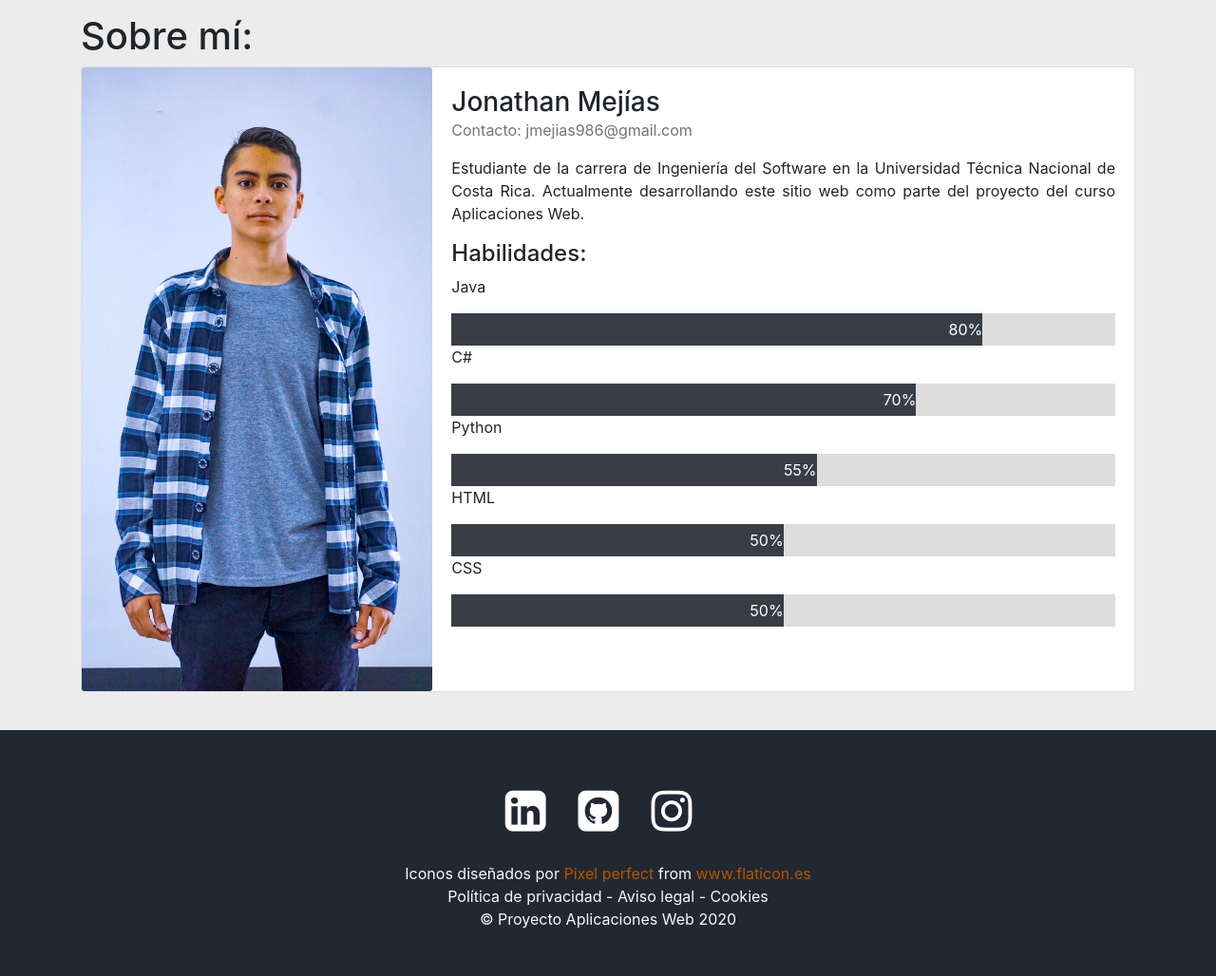
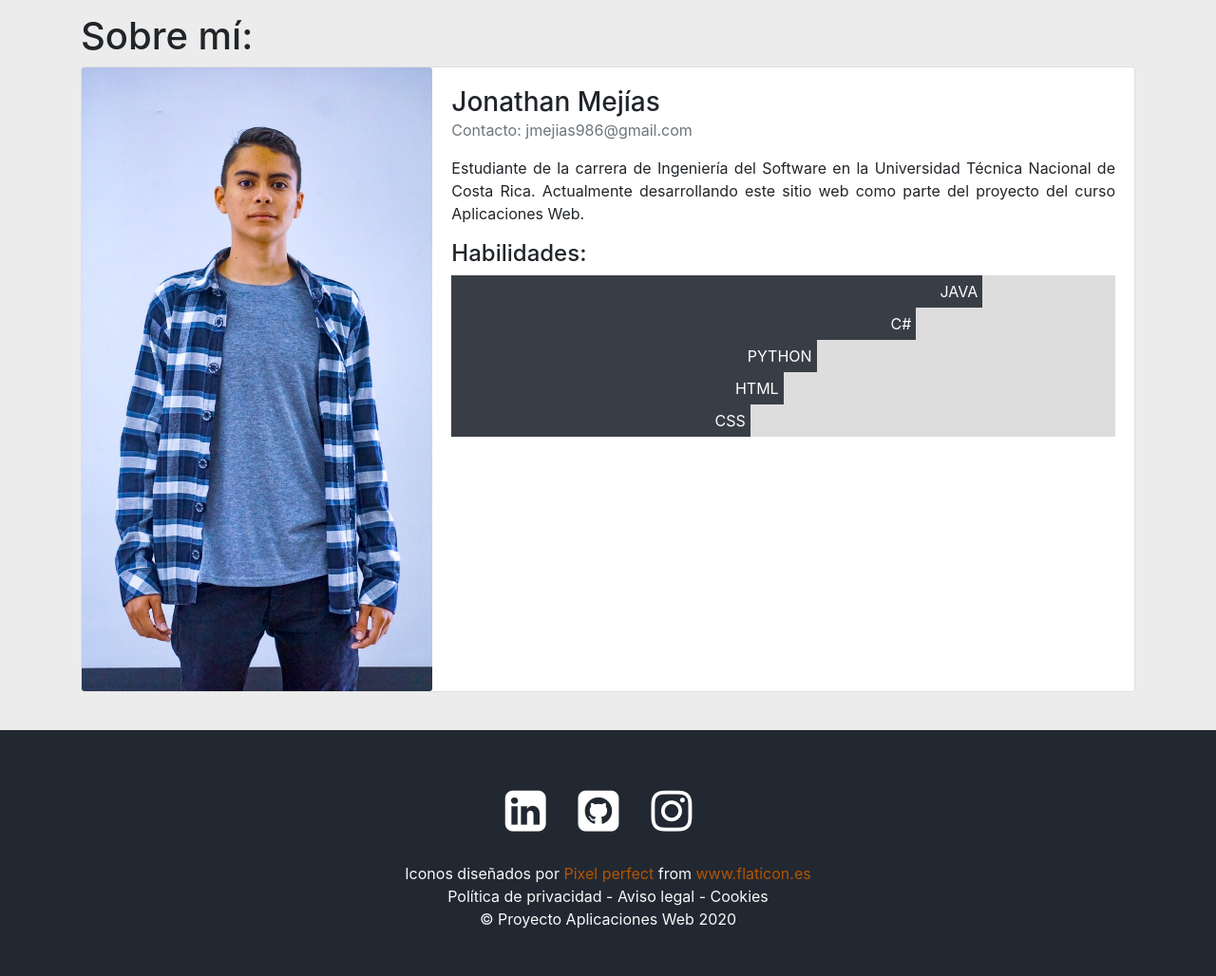
Before and after one commit to JMejiax/Django-First-Project, a Django app: page /nosotros/ in a window 1280 px wide. Shown: the part 1530-2558 px from the top of the page at 95% size. Run offline with Django 3.2, Linux system fonts and the light colour scheme; some libraries are stand-ins or nearby versions.

Commit message:
Informacion sobre mi-skills bar

```diff
--- a/PaginaBlogApp/templates/PaginaBlogApp/aboutus.html
+++ b/PaginaBlogApp/templates/PaginaBlogApp/aboutus.html
@@ -103,25 +103,20 @@
                 de Costa Rica. Actualmente desarrollando este sitio web como parte del proyecto del curso
                 Aplicaciones Web.</p>
               <h4>Habilidades:</h4>
-              <p>Java</p>
               <div class="contenedor">
-                <div class="skills java">80%</div>
+                <div class="skills java">JAVA</div>
               </div>
-              <p>C#</p>
               <div class="contenedor">
-                <div class="skills csharp">70%</div>
+                <div class="skills csharp">C#</div>
               </div>
-              <p>Python</p>
               <div class="contenedor">
-                <div class="skills py">55%</div>
+                <div class="skills py">PYTHON</div>
               </div>
-              <p>HTML</p>
               <div class="contenedor">
-                <div class="skills html">50%</div>
+                <div class="skills html">HTML</div>
               </div>
-              <p>CSS</p>
               <div class="contenedor">
-                <div class="skills css">50%</div>
+                <div class="skills css">CSS</div>
               </div>
             </div>
           </div>
--- a/static/aboutus/aboutus.css
+++ b/static/aboutus/aboutus.css
@@ -7,21 +7,21 @@ img#body-img{
 	width: 100%;
 }
 
-/* Container for skill bars */
 .contenedor {
-  width: 100%; /* Full width */
-  background-color: #ddd; /* Grey background */
+  width: 100%;
+  background-color: #ddd;
 }
 
 .skills {
-  text-align: right; /* Right-align text */
-  padding-top: 5px; /* Add top padding */
-  padding-bottom: 5px; /* Add bottom padding */
-  color: white; /* White text color */
+  text-align: right;
+  padding-top: 5px;
+  padding-bottom: 5px;
+  padding-right: 5px;
+  color: white;
 }
 
-.java {width: 80%; background-color: #393e46;} /* Green */
-.csharp {width: 70%; background-color: #393e46;} /* Blue */
-.py {width: 55%; background-color: #393e46;} /* Red */
-.html {width: 50%; background-color: #393e46;} /* Dark Grey */
-.css {width: 50%; background-color: #393e46;} /* Dark Grey */
+.java {width: 80%; background-color: #393e46;}
+.csharp {width: 70%; background-color: #393e46;}
+.py {width: 55%; background-color: #393e46;}
+.html {width: 50%; background-color: #393e46;}
+.css {width: 45%; background-color: #393e46;}
```
